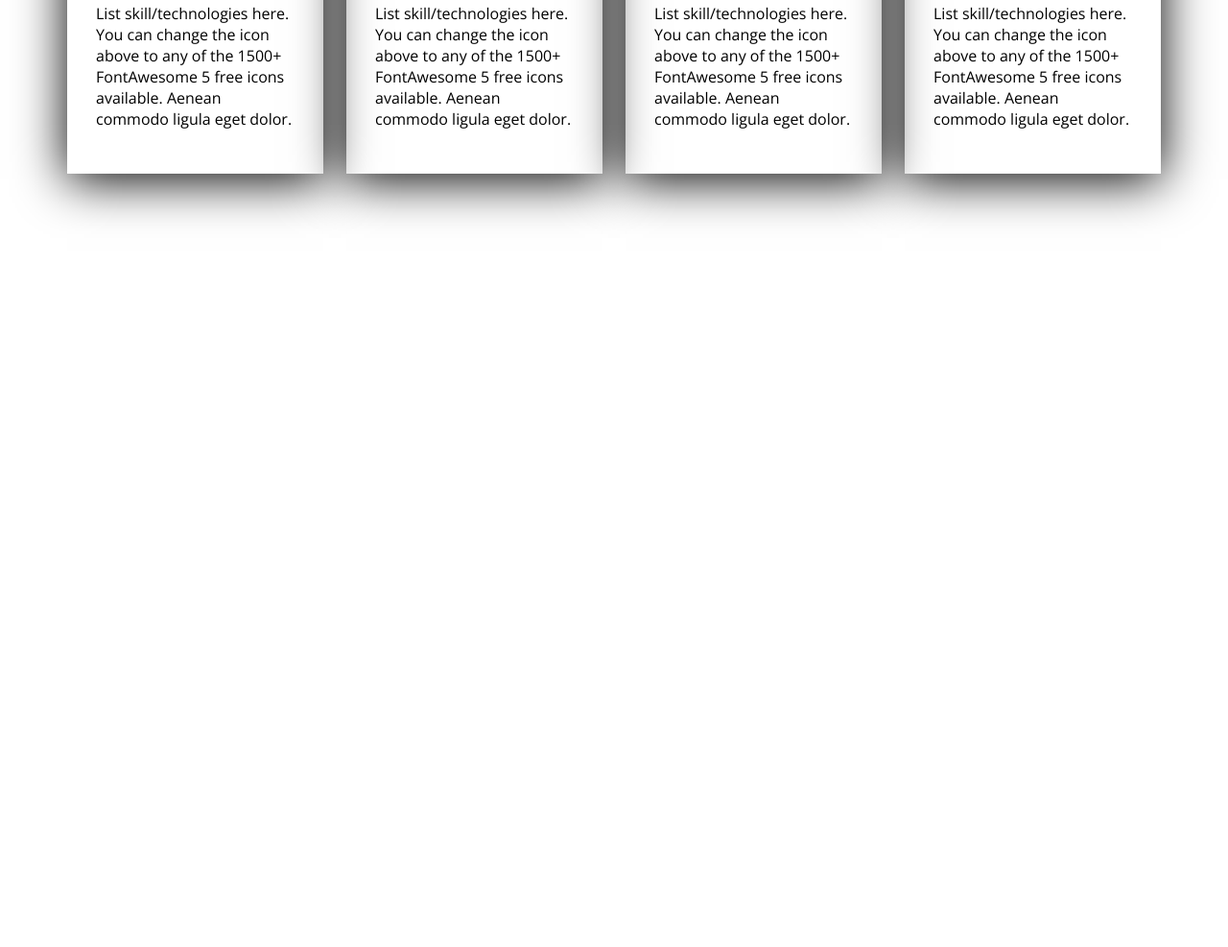
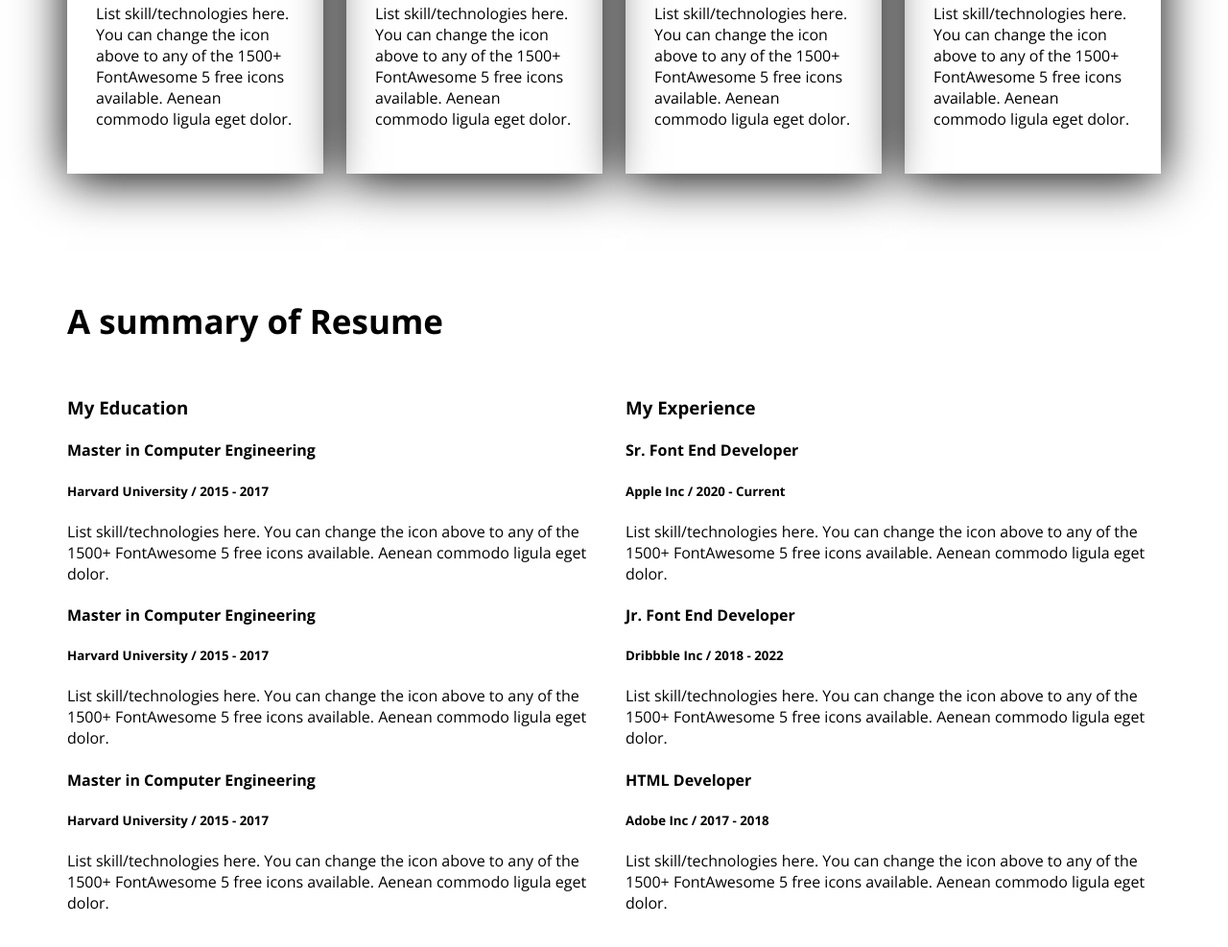
Before and after one commit to kobirul5/web-developer-portfolio, a plain HTML site: page index.html in a window 1280 px wide. Shown: the part 1869-2856 px from the top of the page at 96% size. Before the commit the page ends 2180 px from the top, so only its background shows below. Drawn offline with nearby package versions, Linux system fonts and the light colour scheme.

Commit message:
resumi section

```diff
--- a/index.html
+++ b/index.html
@@ -83,7 +83,57 @@
                             <p class="skill-description">List skill/technologies here. You can change the icon above to any of the 1500+ FontAwesome 5 free icons available. Aenean commodo ligula eget dolor.</p>
                         </div>
                     </div>
-                </section>
+         </section>
+    <!-- resume section -->
+        <section class="resume">
+            <h3 class="section-title">A summary of Resume</h3>
+           <div class="resume-container">
+
+            <!-- .resume-colum*2>h3.resume-colum-title+.experience*3>h4.experience-title+h5.experience-sub-title+.experience-description -->
+            <div class="resume-colum">
+                <h3 class="resume-colum-title">My Education</h3>
+                <div class="experience">
+                    <h4 class="experience-title">Master in Computer Engineering</h4>
+                    <h5 class="experience-sub-title">Harvard University / 2015 - 2017</h5>
+                    <div class="experience-description">List skill/technologies here. You can change the icon above
+                        to any of the 1500+ FontAwesome 5 free icons available. Aenean commodo ligula eget dolor.</div>
+                </div>
+                <div class="experience">
+                    <h4 class="experience-title">Master in Computer Engineering</h4>
+                    <h5 class="experience-sub-title">Harvard University / 2015 - 2017</h5>
+                    <div class="experience-description">List skill/technologies here. You can change the icon above
+                        to any of the 1500+ FontAwesome 5 free icons available. Aenean commodo ligula eget dolor.</div>
+                </div>
+                <div class="experience">
+                    <h4 class="experience-title">Master in Computer Engineering</h4>
+                    <h5 class="experience-sub-title">Harvard University / 2015 - 2017</h5>
+                    <div class="experience-description">List skill/technologies here. You can change the icon above
+                        to any of the 1500+ FontAwesome 5 free icons available. Aenean commodo ligula eget dolor.</div>
+                </div>
+            </div>
+            <div class="resume-colum">
+                <h3 class="resume-colum-title">My Experience</h3>
+                <div class="experience">
+                    <h4 class="experience-title">Sr. Font End Developer</h4>
+                    <h5 class="experience-sub-title">Apple Inc / 2020 - Current</h5>
+                    <div class="experience-description">List skill/technologies here. You can change the icon above
+                        to any of the 1500+ FontAwesome 5 free icons available. Aenean commodo ligula eget dolor.</div>
+                </div>
+                <div class="experience">
+                    <h4 class="experience-title">Jr. Font End Developer</h4>
+                    <h5 class="experience-sub-title">Dribbble Inc / 2018 - 2022</h5>
+                    <div class="experience-description">List skill/technologies here. You can change the icon above
+                        to any of the 1500+ FontAwesome 5 free icons available. Aenean commodo ligula eget dolor.</div>
+                </div>
+                <div class="experience">
+                    <h4 class="experience-title">HTML Developer</h4>
+                    <h5 class="experience-sub-title">Adobe Inc / 2017 - 2018</h5>
+                    <div class="experience-description">List skill/technologies here. You can change the icon above to any of the 1500+ FontAwesome 5 free icons available. Aenean commodo ligula eget dolor.</div>
+                </div>
+            </div>
+           </div>
+
+        </section>
 
     </main>
 
--- a/styles/portfolio.css
+++ b/styles/portfolio.css
@@ -169,3 +169,9 @@ section{
     border-radius: 5 px;
     box-shadow: 0px 6px 50px 0px rgb(0, 0, 0.6);
 }
+
+/* section resume */
+.resume-container{
+    display: flex;
+    gap: 24px;
+}
```
